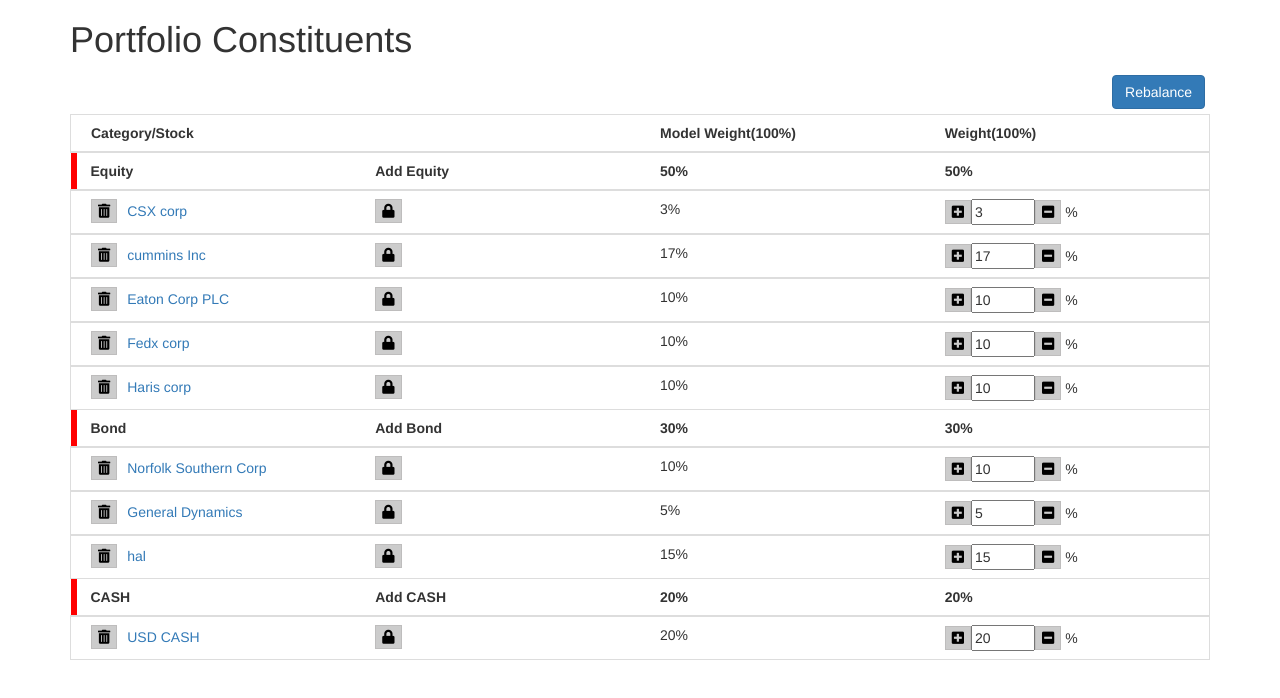
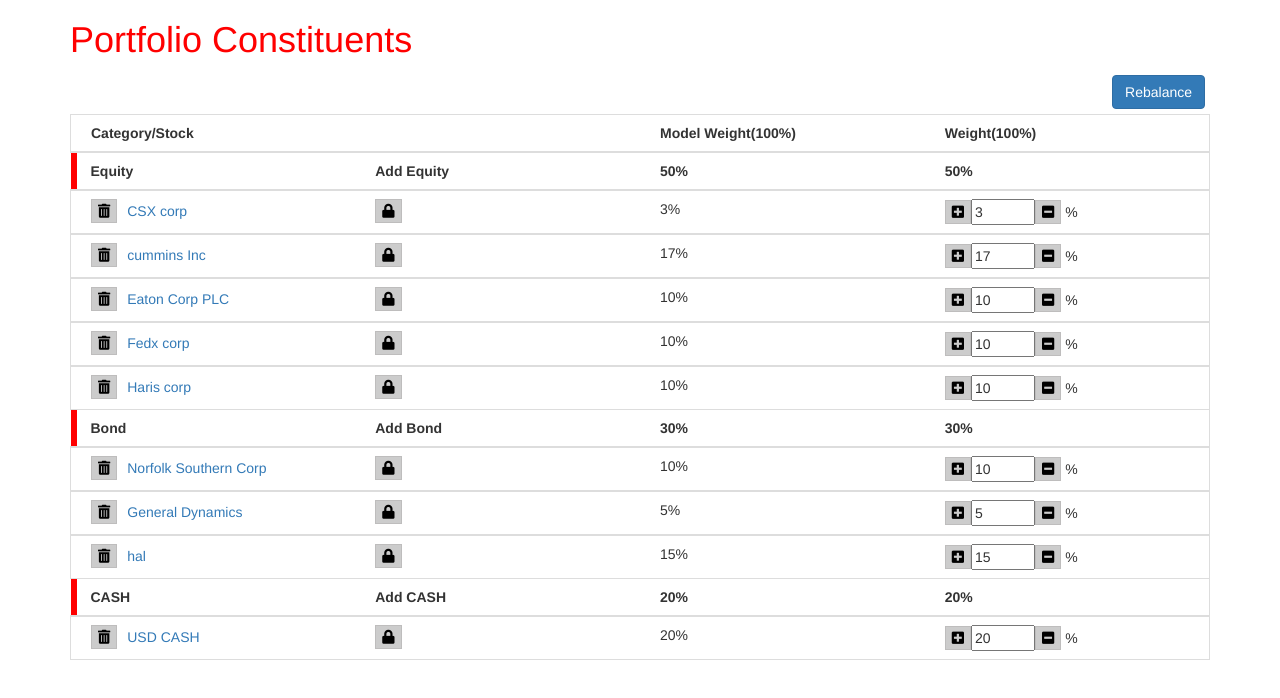
Before and after one commit to ranjitweinvest/weinvestPortfolio, a Vue app: page /PortfolioDetails/1 in a window 1280 px wide. Shown: the top 698 px of the page. Built offline with nearby package versions, Linux system fonts and the light colour scheme; the HTML template or start-up script is replaced by a standard one.

Commit message:
title color changed

```diff
--- a/src/components/Portfolio.vue
+++ b/src/components/Portfolio.vue
@@ -1,6 +1,6 @@
 <template>
  <div class="container" >
-  <h1>{{title}}</h1>
+  <h1 style="color:red;">{{title}}</h1>
 		<div class="col-md-4" v-for="(item, index) in getPortfolios">
 			<div class="card">
 				<div class="card-header">
--- a/src/components/PortfolioDetails.vue
+++ b/src/components/PortfolioDetails.vue
@@ -1,6 +1,6 @@
 <template>
 <div class="container">
-    <h1>{{title}}</h1>
+    <h1 style="color:red;">{{title}}</h1>
     <div>
       <button style="margin:5px;" class="btn btn-primary pull-right" @click="rebalanceConstituents()">Rebalance</button>
       <table class="table">
```
